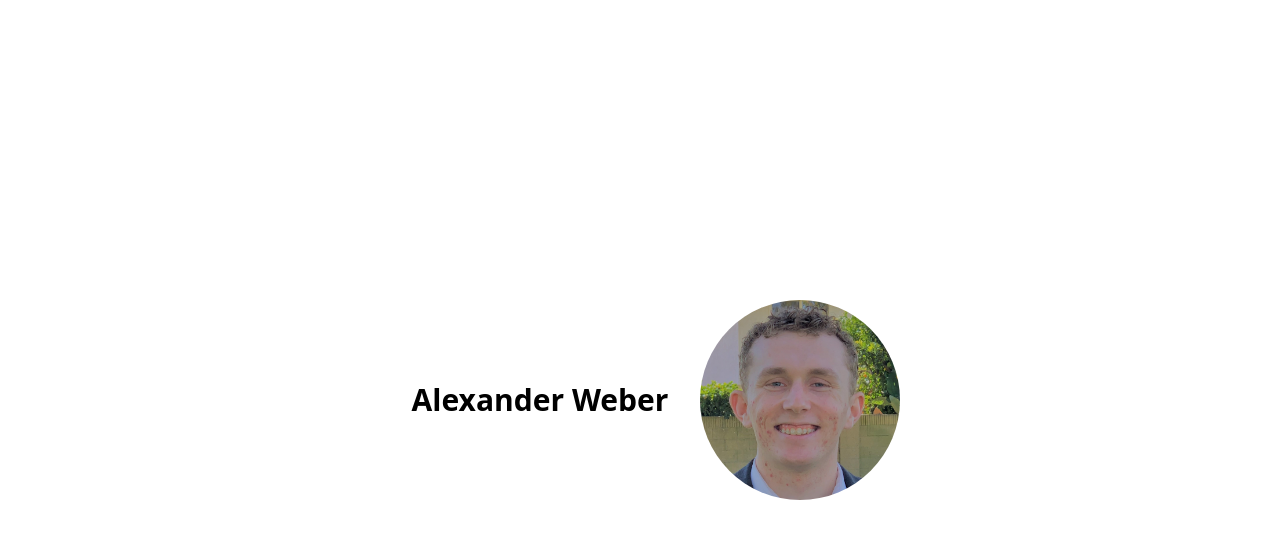
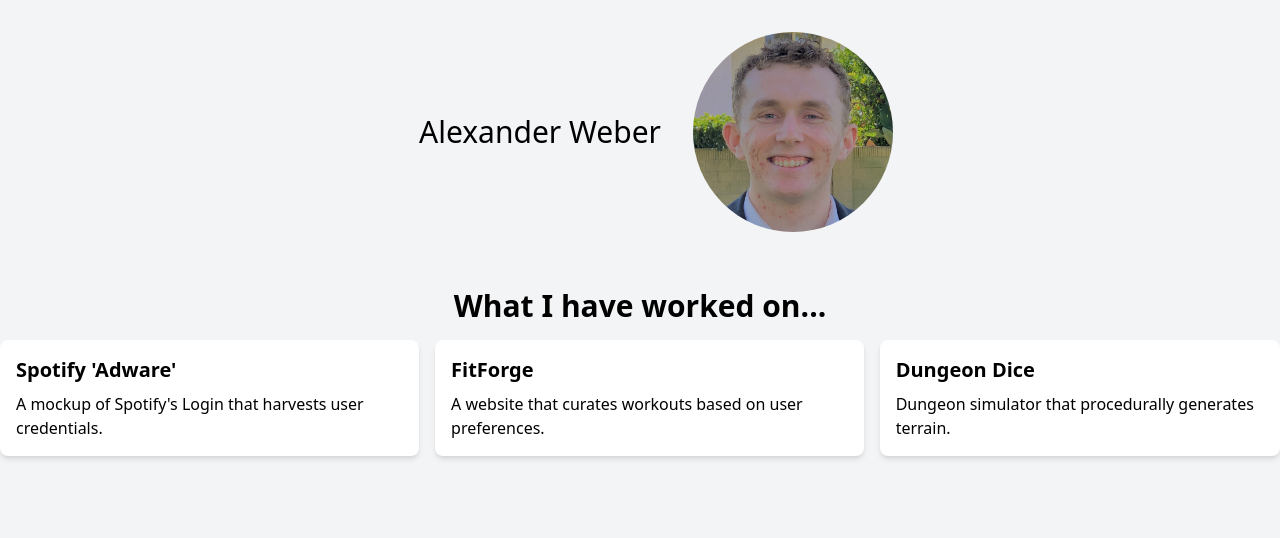
Before and after one commit to alexweber7373/portfolio, a website: page index.html in a window 1280 px wide. Drawn offline with nearby package versions, Linux system fonts and the light colour scheme.

Commit message:
projects portion started

```diff
--- a/index.html
+++ b/index.html
@@ -1,17 +1,38 @@
 <!DOCTYPE html>
 <html lang="en">
 <head>
-  <meta charset="UTF-8">
-  <meta name="viewport" content="width=device-width, initial-scale=1.0">
-  <title>Document</title>
-  <link rel="stylesheet" href="css/style.css">
+    <meta charset="UTF-8">
+    <meta name="viewport" content="width=device-width, initial-scale=1.0">
+    <title>Tailwind CSS Boxes</title>
+    <link href="https://cdn.jsdelivr.net/npm/tailwindcss@2.2.19/dist/tailwind.min.css" rel="stylesheet">
 </head>
-<body>
-  <div>
-    <div class="p-8 flex justify-center items-center h-screen">
-      <h1 class="text-3xl font-sans font-bold p-8">Alexander Weber</h1>
-      <img src="images/god picture.jpg" style="width: 200px; height:200px; border-radius: 50%;" class="">
-    </div>
+<body class="bg-gray-100">
+  <!-- Profile Pic and Name -->
+  <div class="p-8 flex justify-center items-center ">
+    <h1 class="text-3xl font-sans p-8">Alexander Weber</h1>
+    <img src="images/god picture.jpg" style="width: 200px; height: 200px; border-radius: 50%;" class="">
+  </div>
+  <!-- What I have worked on... -->
+  <div class="container mx-auto py-6">
+      <h1 class="flex justify-center text-3xl font-semibold mb-4 ">What I have worked on...</h1>
+
+      <div class="flex space-x-4 justify-center">
+          <div class="w-25 h-75 bg-white p-4 rounded-lg shadow-md">
+              <!-- Box 1 Content -->
+              <h2 class="text-xl font-semibold mb-2">Spotify 'Adware'</h2>
+              <p>A mockup of Spotify's Login that harvests user credentials.</p>
+          </div>
+          <div class=" w-75 h-75 bg-white p-4 rounded-lg shadow-md">
+              <!-- Box 2 Content -->
+              <h2 class="text-xl font-semibold mb-2">FitForge</h2>
+              <p>A website that curates workouts based on user preferences.</p>
+          </div>
+          <div class="w-75 h-75 bg-white p-4 rounded-lg shadow-md">
+              <!-- Box 3 Content -->
+              <h2 class="text-xl font-semibold mb-2">Dungeon Dice</h2>
+              <p>Dungeon simulator that procedurally generates terrain.</p>
+          </div>
+      </div>
   </div>
 </body>
 </html>
```
Also changed, not shown: test.html (added, +15 -0 lines).
